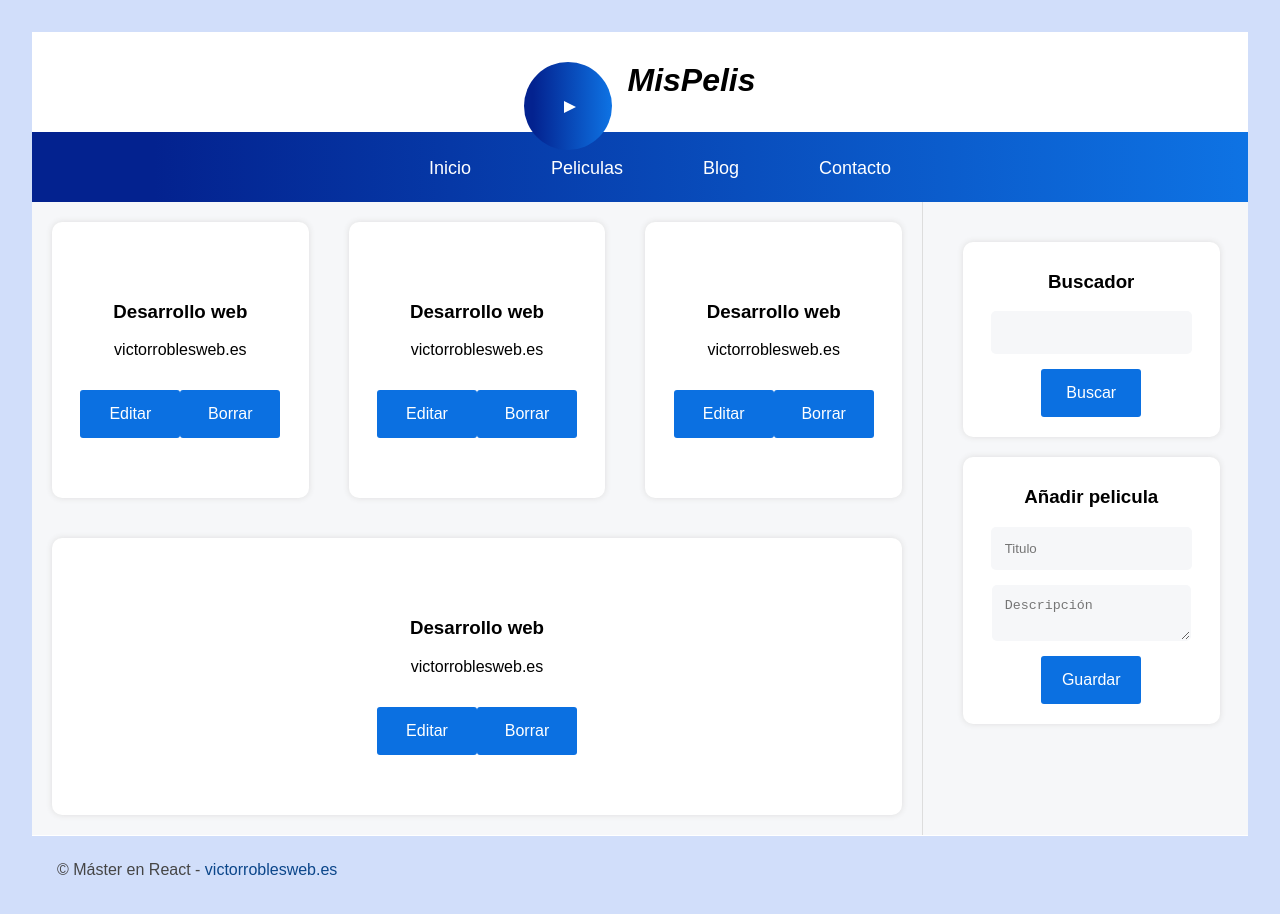
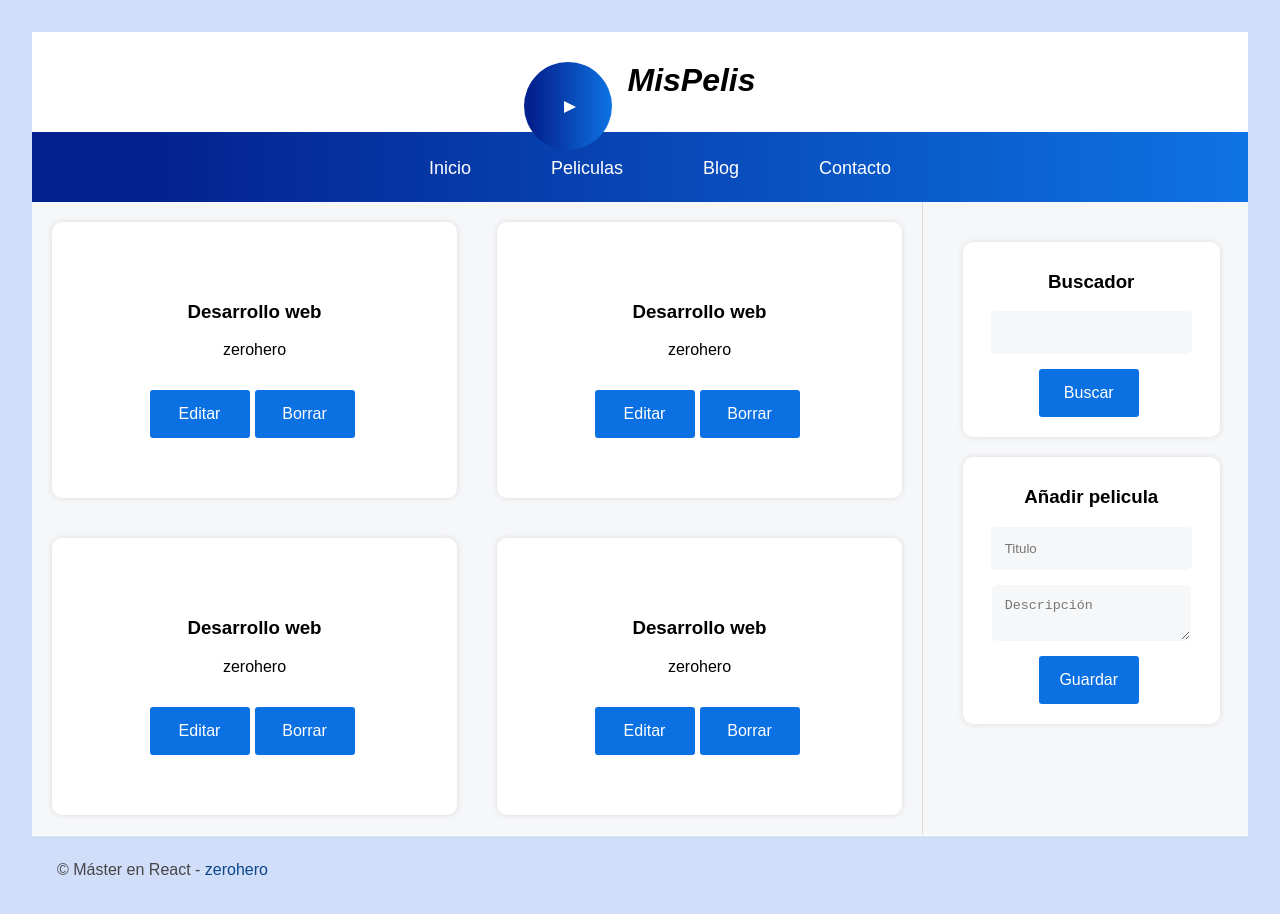
Before and after one commit to Z3rohero/fronted_movie, a React (Vite) app: page / in a window 1280 px wide. Shown: the top 914 px of the page. Built offline with nearby package versions, Linux system fonts and the light colour scheme.

Commit message:
modificado el componete crear

```diff
--- a/src/App.jsx
+++ b/src/App.jsx
@@ -1,5 +1,9 @@
 import React from 'react'
 import './App.css'
+
+import { Listado } from './components/Listado'
+import { Buscar } from './components/Buscar'
+import { Crear } from './components/Crear'
 function App() {
 
   return (<div className="layout">
@@ -15,74 +19,28 @@ function App() {
         {/*Barra de navegación*/}
         <nav className="nav">
             <ul>
-                <li><a href="#">Inicio</a></li>
-                <li><a href="#">Peliculas</a></li>
-                <li><a href="#">Blog</a></li>
-                <li><a href="#">Contacto</a></li>
+                <li><a href="/#">Inicio</a></li>
+                <li><a href="/#">Peliculas</a></li>
+                <li><a href="/#">Blog</a></li>
+                <li><a href="/#">Contacto</a></li>
             </ul>
         </nav>
 
         {/*Contenido principal*/}
         <section id="content" className="content">
-
             {/*aqui van las peliculas*/}
-            <article className="peli-item">
-                <h3 className="title">Desarrollo web</h3>
-                <p className="description">victorroblesweb.es</p>
-
-                <button className="edit">Editar</button>
-                <button className="delete">Borrar</button>
-            </article>
-
-            <article className="peli-item">
-                <h3 className="title">Desarrollo web</h3>
-                <p className="description">victorroblesweb.es</p>
-
-                <button className="edit">Editar</button>
-                <button className="delete">Borrar</button>
-            </article>
-
-            <article className="peli-item">
-                <h3 className="title">Desarrollo web</h3>
-                <p className="description">victorroblesweb.es</p>
-
-                <button className="edit">Editar</button>
-                <button className="delete">Borrar</button>
-            </article>
-
-            <article className="peli-item">
-                <h3 className="title">Desarrollo web</h3>
-                <p className="description">victorroblesweb.es</p>
-
-                <button className="edit">Editar</button>
-                <button className="delete">Borrar</button>
-            </article>
-
+            <Listado />
         </section>
 
         {/*Barra lateral*/}
         <aside className="lateral">
-            <div className="search">
-                <h3 className="title">Buscador</h3>
-                <form>
-                    <input type="text" id="search_field" />
-                    <button id="search">Buscar</button>
-                </form>
-            </div>
-
-            <div className="add">
-                <h3 className="title">Añadir pelicula</h3>
-                <form>
-                    <input type="text" id="title" placeholder="Titulo" />
-                    <textarea id="description" placeholder="Descripción"></textarea>
-                    <input type="submit" id="save" value="Guardar" />
-                </form>
-            </div>
+           <Buscar />
+           <Crear />
         </aside>
 
         {/*Pie de página*/}
         <footer className="footer">
-            &copy; Máster en React - <a href="https://victorroblesweb.es">victorroblesweb.es</a>
+            &copy; Máster en React - <a href="/#">zerohero</a>
         </footer>
 
     </div>
--- /dev/null
+++ b/src/components/Buscar.jsx
@@ -0,0 +1,13 @@
+import React from "react";
+
+export const Buscar = () => {
+    return (
+        <div className="search">
+        <h3 className="title">Buscador</h3>
+        <form>
+            <input type="text" id="search_field" />
+            <button id="search">Buscar</button>
+        </form>
+    </div>
+    );
+}
--- /dev/null
+++ b/src/components/Crear.jsx
@@ -0,0 +1,67 @@
+import { useState } from "react";
+import React from "react";
+
+export const Crear = () => {
+
+    const [datos,setDatos ] = useState({
+        id: "",
+        titulo: "",
+        descripcion:""
+
+    });
+
+    const {id,titulo,descripcion} = datos;
+    //const titulo = "Añadir pelicula"
+
+    const conseguirDatosForm = (e) => {
+        e.preventDefault();
+        let target = e.target;
+        let titulo =  target.title.value;
+        let descripcion = target.description.value;
+
+
+        /* crear objeto */
+
+        const datostate = {
+            id: new Date().getTime(), /* para que sea unico se coja la funcion de gettime  */
+            titulo,
+            descripcion
+        };
+
+        console.log(datostate);
+        setDatos(datostate);
+
+
+
+    };
+
+    return(
+    <div className="add">
+        <h3 className="title">Añadir pelicula</h3>
+        <p>
+        {(titulo && descripcion) ?? "Has creado la pelicula" + datos.titulo  }
+
+        </p>
+
+        <form onSubmit={conseguirDatosForm}>
+            <input
+            type="text"
+            id="title"
+            name="title"
+            placeholder="Titulo" />
+            <textarea
+            id="description"
+            name="description"
+            placeholder="Descripción">
+            </textarea>
+            <input
+            type="submit"
+            id="save"
+            name="save"
+            value="Guardar"
+            />
+        </form>
+    </div>
+
+    )
+};
--- /dev/null
+++ b/src/components/Listado.jsx
@@ -0,0 +1,48 @@
+import React from "react";
+
+export const Listado = () => {
+
+    return (
+        <>
+          <article className="peli-item">
+                <h3 className="title">Desarrollo web</h3>
+                <p className="description">zerohero</p>
+
+                <button className="edit">Editar</button>
+                <button className="delete">Borrar</button>
+            </article>
+
+            <article className="peli-item">
+                <h3 className="title">Desarrollo web</h3>
+                <p className="description">zerohero</p>
+
+                <button className="edit">Editar</button>
+                <button className="delete">Borrar</button>
+            </article>
+
+            <article className="peli-item">
+                <h3 className="title">Desarrollo web</h3>
+                <p className="description">zerohero</p>
+
+                <button className="edit">Editar</button>
+                <button className="delete">Borrar</button>
+            </article>
+
+            <article className="peli-item">
+                <h3 className="title">Desarrollo web</h3>
+                <p className="description">zerohero</p>
+
+                <button className="edit">Editar</button>
+                <button className="delete">Borrar</button>
+            </article>
+
+
+        </>
+     )
+
+
+
+
+
+
+};
--- a/src/index.css
+++ b/src/index.css
@@ -132,6 +132,7 @@ input[type="button"]{
   font-weight: 500;
   cursor: pointer;
   transition: all 300ms;
+  margin-right: 5px;
 }
 
 .peli-item .edit:hover{
```
